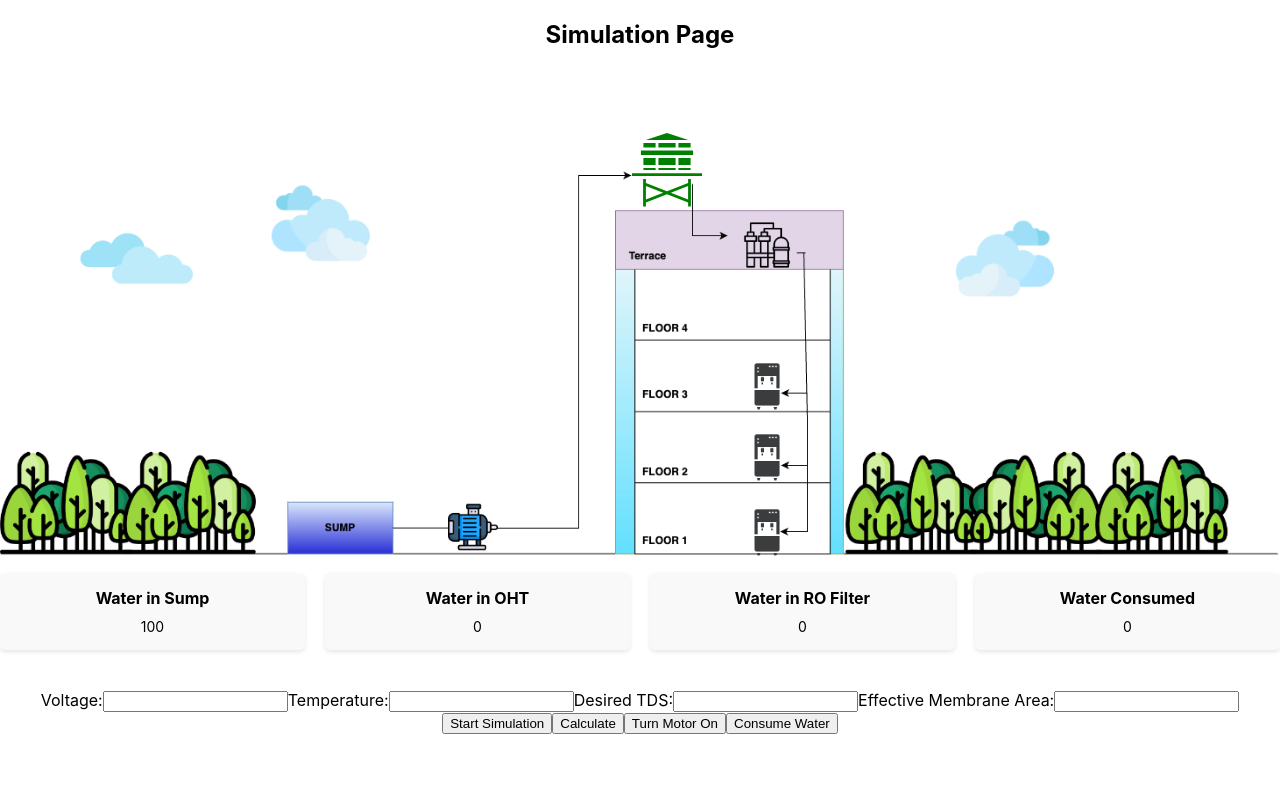
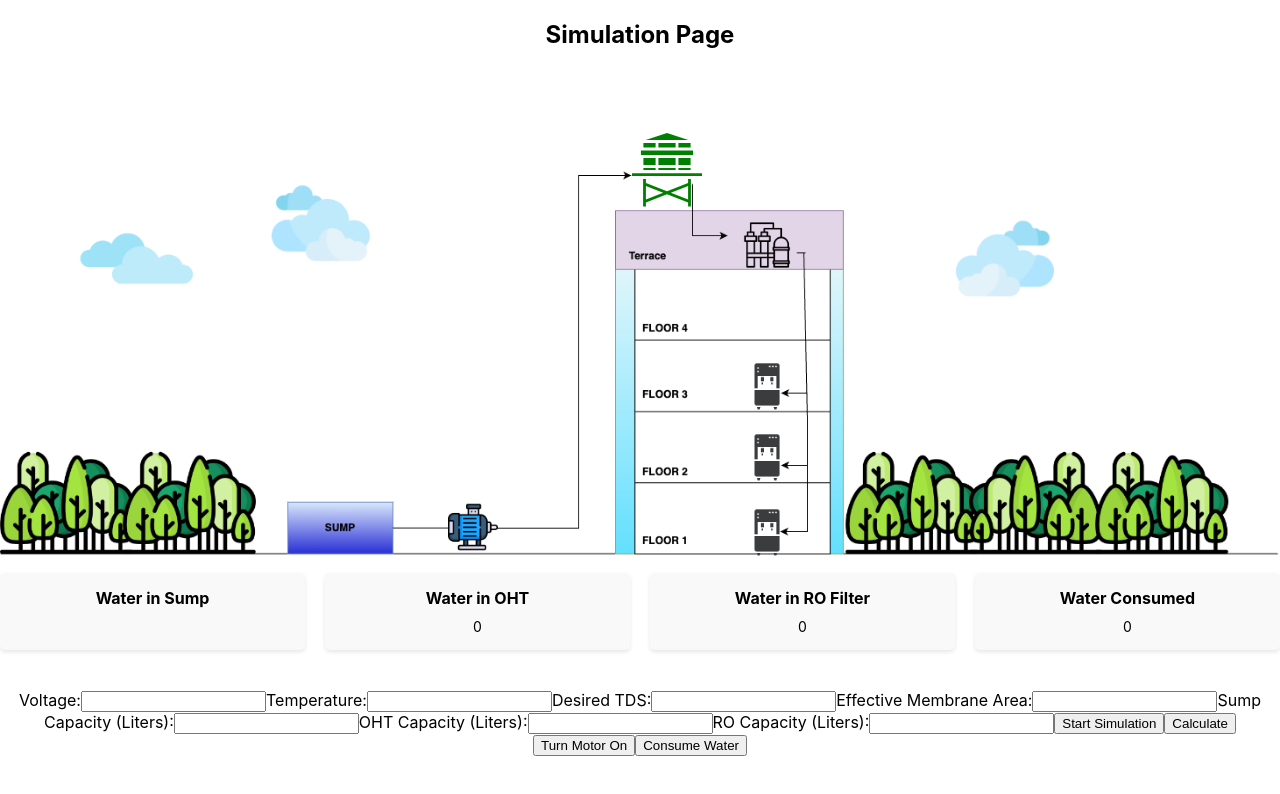
Before and after one commit to likhithkanigolla/zf-dt-frontend, a React (Create React App) app: page /simulation in a window 1280 px wide. Shown: the top 794 px of the page. Built offline with nearby package versions, Linux system fonts and the light colour scheme.

Commit message:
Added Capacities

```diff
--- a/src/pages/SimulationPage/SimulationPage.js
+++ b/src/pages/SimulationPage/SimulationPage.js
@@ -12,7 +12,10 @@ const SimulationPage = () => {
     voltage: '',
     temperature: '',
     desiredTDS: '',
-    effectiveMembraneArea: ''
+    effectiveMembraneArea: '',
+    sumpCapacity: '',
+    ohtCapacity: '',
+    roCapacity: ''
   });
   const [result, setResult] = useState(null);
   const [isOn, setIsOn] = useState({
@@ -22,7 +25,7 @@ const SimulationPage = () => {
     valve4: false,
   });
   const [isSimulationRunning, setIsSimulationRunning] = useState(false);
-  const [waterInSump, setWaterInSump] = useState(100); // Initial water level in Sump
+  const [waterInSump, setWaterInSump] = useState(inputValues.sumpCapacity);
   const [waterInOHT, setWaterInOHT] = useState(0); // Initial water level in OHT
   const [motorOn, setMotorOn] = useState(false); // Initial motor state
   const [waterInROFilter, setWaterInROFilter] = useState(0); // Initial water level in RO Filter
@@ -34,43 +37,50 @@ const SimulationPage = () => {
     let intervalId;
     if (isSimulationRunning) {
       intervalId = setInterval(() => {
+        const { sumpCapacity, ohtCapacity } = inputValues;
+        const ohtThreshold80Percent = 0.8 * ohtCapacity;
+        const ohtThreshold20Percent = 0.2 * ohtCapacity;
+
         if (motorOn) {
           // Pump water from Sump to OHT if motor is on
-          if (waterInSump > 0 && waterInOHT < 60) {
+          if (waterInSump > 0 && waterInOHT < ohtCapacity) {
             setWaterInSump(prev => Math.max(prev - 3, 0)); // Reduce water in Sump by 3L per second
-            setWaterInOHT(prev => Math.min(prev + 3, 60)); // Increase water in OHT by 3L per second, limited to 60L
+            setWaterInOHT(prev => Math.min(prev + 3, ohtCapacity)); // Increase water in OHT by 3L per second, limited to OHT capacity
           }
 
-          if ((waterInOHT === 60 || waterInSump === 0) && !alertShown) {
-            alert("Motor turned off automatically since water tank is full.");
-            setMotorOn(false)
-            setAlertShown(true); // Set alertShown to true to prevent repeated alerts
+          // Pump water from OHT to RO Filter continuously
+          if (waterInOHT > 0 && waterInROFilter < inputValues.roCapacity) {
+            setWaterInOHT(prev => Math.max(prev - 3, 0)); // Reduce water in OHT by 3L per second
+            setWaterInROFilter(prev => Math.min(prev + 3, inputValues.roCapacity)); // Increase water in RO Filter by 3L per second, limited to RO capacity
+          }
+
+          // Turn off motor if OHT is 80% filled
+          if (waterInOHT >= ohtThreshold80Percent) {
+            setMotorOn(false);
+          }
+        } else {
+          // Turn on motor if OHT is less than 20% filled
+          if (waterInOHT <= ohtThreshold20Percent) {
+            setMotorOn(true);
           }
         }
 
-          // Pump water from OHT to RO Filter continuously
-          if (waterInOHT > 0 && waterInROFilter < 20) {
-            setWaterInOHT(prev => Math.max(prev - 3, 0)); // Reduce water in OHT by 3L per second
-            setWaterInROFilter(prev => prev + 3); // Increase water in RO Filter by 3L per second
-          }
-        // If water in OHT is less than 20%, turn on the motor automatically
-        if (waterInOHT < 12) {
-          setMotorOn(true);
+        // If motor is turned off automatically due to tank filled or empty
+        if ((waterInOHT >= ohtCapacity || waterInSump === 0) && !alertShown) {
+          alert("Motor turned off automatically since water tank is full.");
+          setMotorOn(false)
+          setAlertShown(true); // Set alertShown to true to prevent repeated alerts
         }
-        // If water in OHT is empty, stop the motor
-        // if (waterInOHT === 0) {
-        //   setMotorOn(false);
-        // }
+
         // If water in Sump is empty, stop the simulation and show alert
         if (waterInSump === 0) {
-          setMotorOn(false);
-          // alert("No water in sump.");
+          setIsSimulationRunning(false);
+          alert("No water in sump. Simulation stopped.");
         }
-
       }, 1000); // Run every second
     }
     return () => clearInterval(intervalId); // Cleanup interval on unmount or when simulation stops
-  }, [isSimulationRunning, motorOn, waterInSump, waterInOHT, waterInROFilter, alertShown]);
+  }, [isSimulationRunning, motorOn, waterInSump, waterInOHT, waterInROFilter, alertShown, inputValues]);
 
 
 
@@ -124,7 +134,8 @@ const SimulationPage = () => {
         desired_tds: inputValues.desired_tds,
         voltage: inputValues.voltage,
         temperature: inputValues.temperature,
-        effective_membrane_area: inputValues.effective_membrane_area
+        effective_membrane_area: inputValues.effective_membrane_area,
+        sumpCapacity: inputValues.sumpCapacity
         // Other parameters as needed
       };
 
@@ -200,6 +211,13 @@ const SimulationPage = () => {
         <input type="number" name="desired_tds" id="desired_tds" value={inputValues.desired_tds} onChange={handleChange} />
         <label htmlFor="effective_membrane_area">Effective Membrane Area:</label>
         <input type="number" name="effective_membrane_area" id="effective_membrane_area" value={inputValues.effective_membrane_area} onChange={handleChange} />
+        <label htmlFor="sumpCapacity">Sump Capacity (Liters):</label>
+        <input type="number" name="sumpCapacity" id="sumpCapacity" value={inputValues.sumpCapacity} onChange={handleChange} />
+        <label htmlFor="ohtCapacity">OHT Capacity (Liters):</label>
+        <input type="number" name="ohtCapacity" id="ohtCapacity" value={inputValues.ohtCapacity} onChange={handleChange} />
+        <label htmlFor="roCapacity">RO Capacity (Liters):</label>
+        <input type="number" name="roCapacity" id="roCapacity" value={inputValues.roCapacity} onChange={handleChange} />
+
 
         {isSimulationRunning ? (
             <button onClick={handleStopSimulation}>Stop Simulation</button>
```
